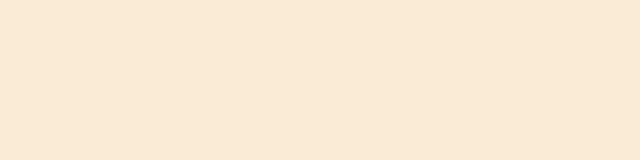
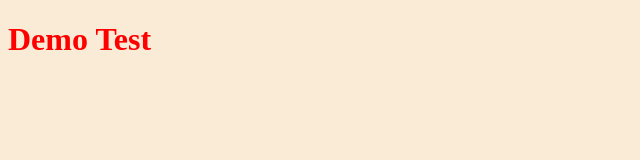
Before and after one commit to ctka-james/demo-test3, a plain HTML site: page index.html in a window 1280 px wide. Shown: the whole page, without its empty margins (0-640 px from the left). Drawn offline with Linux system fonts and the light colour scheme.

Commit message:
新增 H1 標籤

```diff
--- a/index.html
+++ b/index.html
@@ -9,7 +9,7 @@
 </head>
 
 <body>
-
+    <h1>Demo Test</h1>
 </body>
 
 </html>
```
